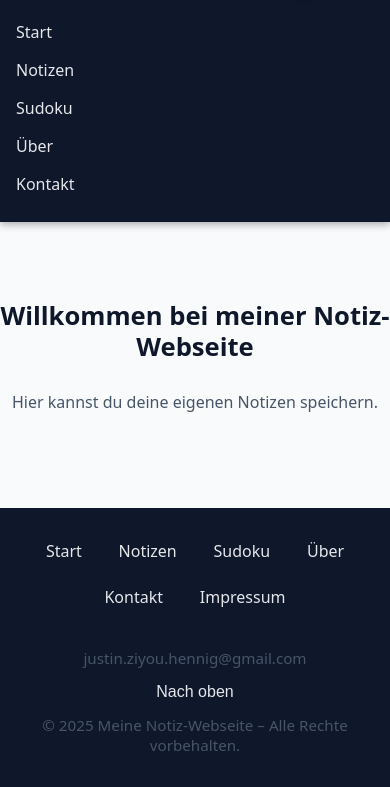
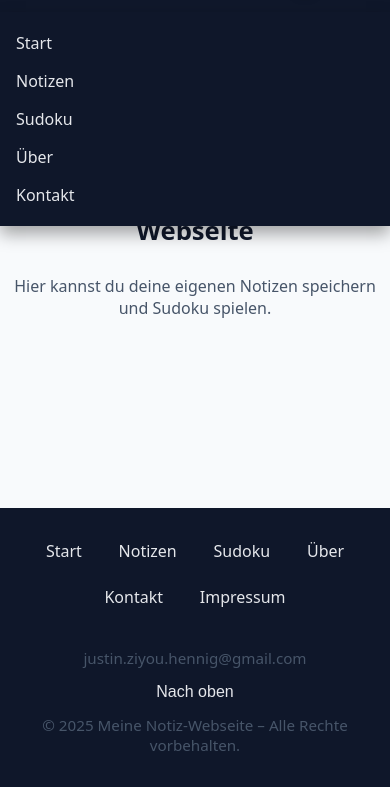
Before and after one commit to JustinHennig/InfoE1WebsiteJustinHennig, a plain HTML site: page index.html in a window 390 px wide. Both pictures are taken after a click on the button "Menü öffnen". Shown: the part 57-844 px from the top of the page. Drawn offline with Linux system fonts and the light colour scheme.

Commit message:
01.11.2025 - button fixes

```diff
--- a/index.html
+++ b/index.html
@@ -29,7 +29,7 @@
     <!-- Navbar -->
     <nav class="navbar">
       <div class="inner container">
-        <div class="logo">📝 Meine Notizen</div>
+        <div class="logo"><a href="index.html">📝 Meine Notizen</a></div>
         <!-- Hamburger-Button (mobil sichtbar) -->
         <button
           id="navToggle"
@@ -73,7 +73,7 @@
     <!-- Main -->
     <main class="hero-section">
       <h1>Willkommen bei meiner Notiz-Webseite</h1>
-      <p>Hier kannst du deine eigenen Notizen speichern.</p>
+      <p>Hier kannst du deine eigenen Notizen speichern und Sudoku spielen.</p>
     </main>
 
     <!-- Footer -->
--- a/js/navbar.js
+++ b/js/navbar.js
@@ -15,7 +15,7 @@
     });
 
     menu.addEventListener('click', (e) => {
-      if (e.target.closest('a')) setOpen(false);  /* Link klick schließt */
+      if (e.target.closest('a')) setOpen(false);
     });
 
     document.addEventListener('keydown', (e) => {
--- a/style.css
+++ b/style.css
@@ -82,6 +82,10 @@ body {
   overflow-y: scroll;
 }
 
+@supports (-webkit-touch-callout: none) {
+  body { overflow-y: auto; }
+}
+
 /* Layout helpers */
 .container {
   width: 100%;
@@ -142,11 +146,17 @@ p {
   align-items: center;
   gap: 0.75rem;
   padding: 0.9rem 1rem;
+  position: relative;
 }
 
 .logo {
   font-weight: 700;
   font-size: 1.1rem;
+}
+
+.logo a {
+  color: inherit;
+  text-decoration: none;
 }
 
 .nav-links {
@@ -209,16 +219,21 @@ p {
   }
 
   .nav-links {
-    grid-row: 2;
+    /* aus dem Grid nehmen & überlagern */
+    position: absolute;
+    top: 100%;
+    left: 0;
+    right: 0;
+    z-index: 20;
     display: block;
-    justify-content: center;
-    max-height: 0;
-    overflow: hidden;
+    margin: 0; padding: .5rem 1rem;
+    background: var(--footer-bg);
+    box-shadow: 0 8px 16px rgba(0,0,0,.35);
     opacity: 0;
     visibility: hidden;
-    transform: translateY(-4px);
-    transition: max-height 0.25s ease, opacity 0.2s ease, transform 0.2s ease,
-      visibility 0s linear 0.25s;
+    transform: translateY(-6px);
+    pointer-events: none;
+    transition: opacity .18s ease, transform .18s ease, visibility 0s linear .18s;
   }
 
   .nav-links li {
@@ -230,10 +245,10 @@ p {
   }
 
   .navbar.is-open .nav-links {
-    max-height: 320px;
     opacity: 1;
     visibility: visible;
     transform: translateY(0);
+    pointer-events: auto;
     transition-delay: 0s;
   }
 
```
Also changed, not shown: about.html (+1 -1 lines), impressum.html (+1 -1 lines), kontakt.html (+1 -1 lines), notizen.html (+1 -1 lines), sudoku.html (+1 -1 lines).
